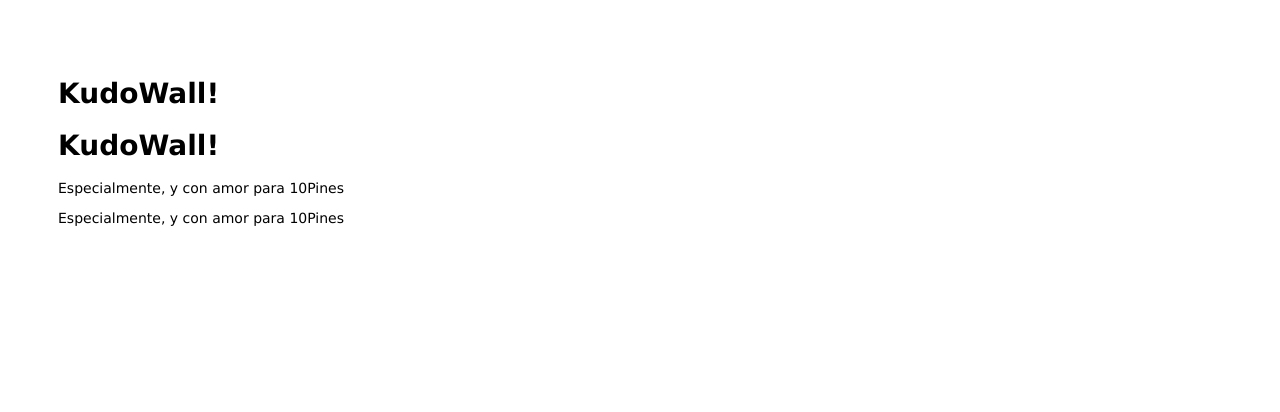
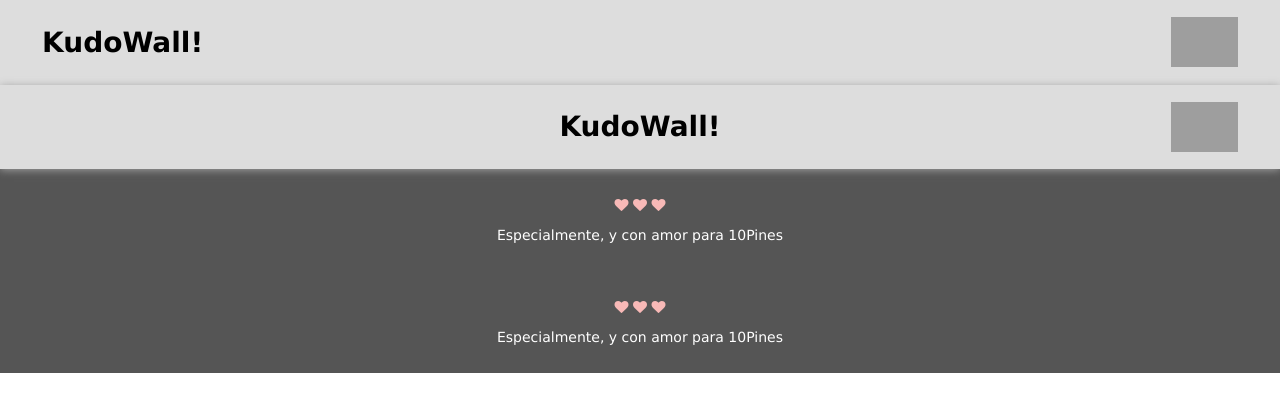
Before and after one commit to sminutoli/kudo-wall, a Node server app: template views/layouts/main.handlebars in a window 1280 px wide. Shown: the top 412 px of the page. Run offline with Node 20, Linux system fonts and the light colour scheme; the template is opened without the code that fills it, so the values that code supplies are empty; some libraries are stand-ins or nearby versions; grey boxes are pictures that could not be loaded.

Commit message:
Kudos centrados en 1 o 2 columnas
mas footer y header

```diff
--- a/public/stylesheets/style.css
+++ b/public/stylesheets/style.css
@@ -1,10 +1,52 @@
-body {
-  padding: 50px;
+body, html {
+  margin: 0;
+  padding: 0;
   font: 14px "Lucida Grande", Helvetica, Arial, sans-serif;
 }
 
+#main {
+  width: 1500px;
+  margin: auto;
+}
+
+@media (max-width: 1500px) {
+  #main {
+    width: auto;
+    text-align: center;
+  }
+}
+
+.clear-float {
+  clear: both;
+}
+
 footer {
-  clear: both;
+  padding: 1em 0;
+  text-align: center;
+  background-color: #555;
+  color: #fff;
+  width: 100%;
+}
+
+footer p:first-child {
+  color: #f8b9b7;
+}
+
+header {
+  position: relative;
+  padding: .5em 3em;
+  background-color: #DDD;
+  -webkit-box-shadow: 0px 1px 8px 0px rgb(163, 163, 163);
+  -moz-box-shadow: 0px 1px 8px 0px rgb(163, 163, 163);
+  box-shadow: 0px 1px 8px 0px rgb(163, 163, 163);
+}
+
+header .logo {
+  position: absolute;
+  height: 50px;
+  right: 3em;
+  top: 50%;
+  transform: translateY(-50%);
 }
 
 .nowrap {
@@ -21,7 +63,8 @@
   font-size: 24px;
   border: 1px solid gray;
   margin: 2em;
-  float: left;
+  display: inline-block;
+  box-sizing: border-box;
 }
 
 .kudo .header {
--- a/views/index.handlebars
+++ b/views/index.handlebars
@@ -1,5 +1,3 @@
 {{#each kudos}}
-  <div class="container">
-    {{> kudo this}}
-  </div>
+        {{> kudo this}}
 {{/each}}
--- a/views/layouts/main.handlebars
+++ b/views/layouts/main.handlebars
@@ -5,15 +5,24 @@
   <title>KudoWall!</title>
   <link rel="stylesheet" href="/stylesheets/style.css">
   <link href="https://fonts.googleapis.com/css?family=Indie+Flower" rel="stylesheet" type="text/css">
+    <link rel="stylesheet" href="https://maxcdn.bootstrapcdn.com/font-awesome/4.5.0/css/font-awesome.min.css">
 </head>
 <body>
   <header>
-    <h1>KudoWall!</h1>
+      <img class="logo" src="imagenes/logo.png"/>
+      <h1>KudoWall!</h1>
   </header>
 
-  {{{body}}}
+  <div id="main">
+    {{{body}}}
+  </div>
 
   <footer>
+    <p>
+        <i class="fa fa-heart"></i>
+        <i class="fa fa-heart"></i>
+        <i class="fa fa-heart"></i>
+    </p>
     <p>Especialmente, y con amor para 10Pines</p>
   </footer>
 </body>
```
